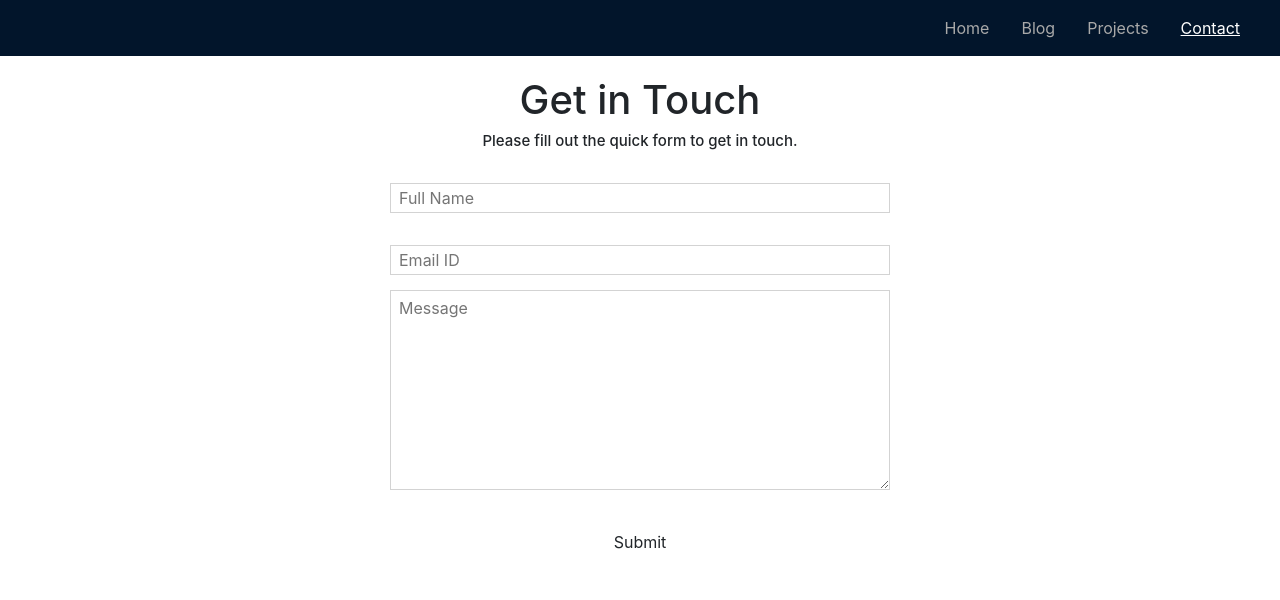
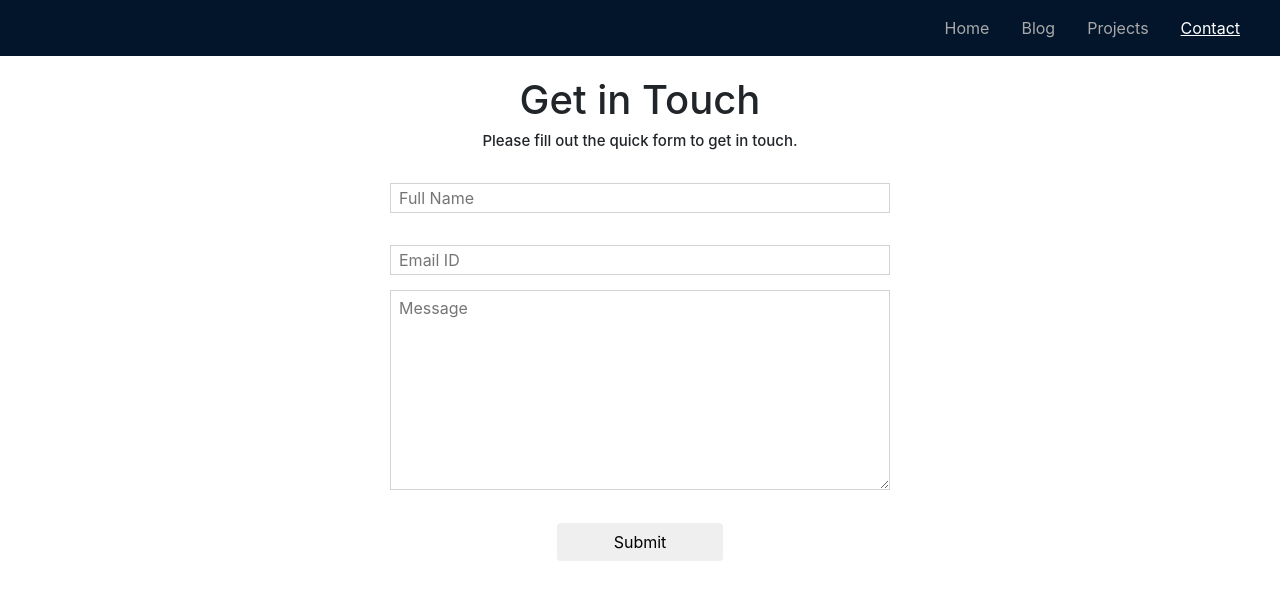
Before and after one commit to Naumanulhaq/lecture0, a plain HTML site: page contact.html in a window 1280 px wide. Drawn offline with nearby package versions, Linux system fonts and the light colour scheme.

Commit message:
changed the bootstrap compiled CSS for the sake of submit button

```diff
--- a/contact.html
+++ b/contact.html
@@ -5,10 +5,11 @@
         <meta name="viewport" content="width=device-width, initial-scale=1">
         <link rel="stylesheet" href="style.css">
         <script src="https://ajax.googleapis.com/ajax/libs/jquery/3.4.1/jquery.min.js"></script>
-        <link rel="stylesheet" href="https://maxcdn.bootstrapcdn.com/bootstrap/4.4.1/css/bootstrap.min.css">
+        <!-- <link rel="stylesheet" href="https://maxcdn.bootstrapcdn.com/bootstrap/4.4.1/css/bootstrap.min.css"> -->
         <script src="https://code.jquery.com/jquery-3.2.1.slim.min.js" integrity="sha384-KJ3o2DKtIkvYIK3UENzmM7KCkRr/rE9/Qpg6aAZGJwFDMVNA/GpGFF93hXpG5KkN" crossorigin="anonymous"></script>
         <script src="https://cdnjs.cloudflare.com/ajax/libs/popper.js/1.12.3/umd/popper.min.js" integrity="sha384-vFJXuSJphROIrBnz7yo7oB41mKfc8JzQZiCq4NCceLEaO4IHwicKwpJf9c9IpFgh" crossorigin="anonymous"></script>
         <script src="https://maxcdn.bootstrapcdn.com/bootstrap/4.0.0-beta.2/js/bootstrap.min.js" integrity="sha384-alpBpkh1PFOepccYVYDB4do5UnbKysX5WZXm3XxPqe5iKTfUKjNkCk9SaVuEZflJ" crossorigin="anonymous"></script>
+        <link rel="stylesheet" href="https://maxcdn.bootstrapcdn.com/bootstrap/4.0.0/css/bootstrap.min.css" integrity="sha384-Gn5384xqQ1aoWXA+058RXPxPg6fy4IWvTNh0E263XmFcJlSAwiGgFAW/dAiS6JXm" crossorigin="anonymous">
         <script type="text/javascript">
           $(document).ready(function(){
             $('.btn').click(function(){
```
